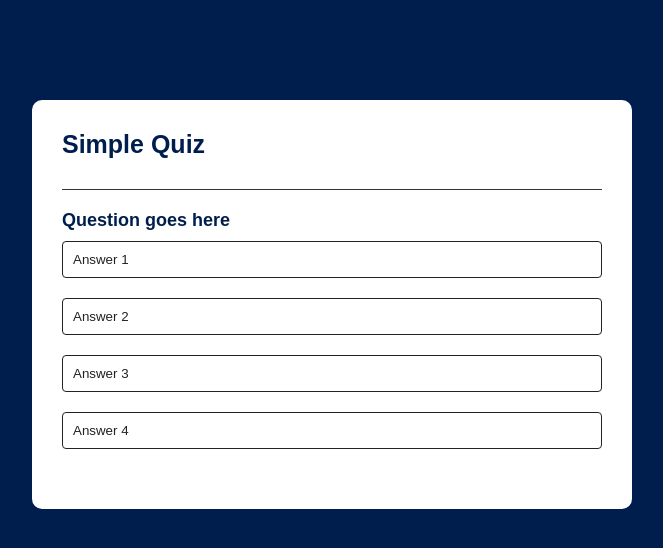
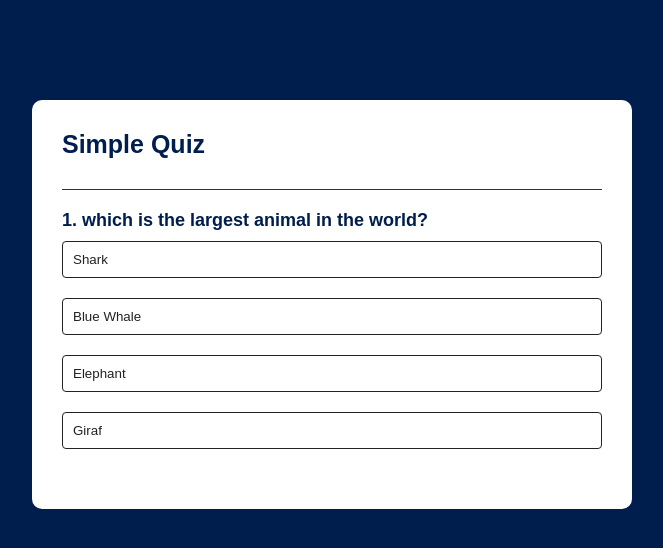
Before and after one commit to roksanadilshad/Quize-app, a plain HTML site: page index.html in a window 1280 px wide. Shown: the whole page, without its empty margins (308-971 px from the left). Drawn offline with Linux system fonts and the light colour scheme.

Commit message:
Add script file

```diff
--- a/index.html
+++ b/index.html
@@ -22,5 +22,7 @@
         </div>
     </div>
 
+
+    <script src="script.js"></script>
 </body>
 </html>
--- /dev/null
+++ b/script.js
@@ -0,0 +1,109 @@
+const questions = [
+    {
+        questions:"which is the largest animal in the world?",
+        answers:[
+            {text:"Shark", correct:false},
+            {text:"Blue Whale", correct:true},
+            {text:"Elephant", correct:false},
+            {text:"Giraf", correct:false},
+        ]
+    },
+    {
+        questions:"which is the smallest animal in the world?",
+        answers:[
+            {text:"ant", correct:false},
+            {text:"Myxobolus Shekel", correct:true},
+            {text:"cat", correct:false},
+            {text:"dog", correct:false},
+        ]
+    },
+    {
+        questions:"which is the smallest country in the world?",
+        answers:[
+            {text:"vatican city", correct:true},
+            {text:"Bhutan", correct:false},
+            {text:"Nepal", correct:false},
+            {text:"Shri Lanka", correct:false},
+        ]
+    },
+    {
+        questions:"which is the largest desert in the world?",
+        answers:[
+            {text:"Kalahari", correct:false},
+            {text:"Gobi", correct:false},
+            {text:"Sahara", correct:false},
+            {text:"Antartica", correct:true},
+        ]
+    },
+    {
+        questions:"which is the smallest continent in the world?",
+        answers:[
+            {text:"Asia", correct:false},
+            {text:"Australia", correct:true},
+            {text:"Arctic", correct:false},
+            {text:"Africa", correct:false},
+        ]
+    }
+];
+
+const questionElement = document.getElementById("question");
+const answerButton = document.getElementById("answer-buttons");
+const nextButton = document.getElementById("next-btn");
+
+let currentQuestionIndex = 0;
+let score = 0;
+
+function startQuiz(){
+    currentQuestionIndex = 0;
+    score = 0;
+    nextButton.innerHTML = "Next";
+    showQuestion();
+}
+function showQuestion(){
+    resetState();
+    let currentQuestion = questions[currentQuestionIndex];
+    let questionNo = currentQuestionIndex + 1;
+    questionElement.innerHTML = questionNo + ". " + currentQuestion.questions;
+
+    currentQuestion.answers.forEach(answer => {
+        const button = document.createElement("button");
+        button.innerHTML = answer.text;
+        button.classList.add("btn");
+        answerButton.appendChild(button);
+        if(answer.correct){
+            button.dataset.correct = answer.correct;
+        }
+        button.addEventListener("click", selectAnswer);
+    })
+}
+
+
+function resetState(){
+    nextButton.style.display = "none";
+    while(answerButton.firstChild){
+        answerButton.removeChild(answerButton.firstChild)
+    } //it will remove all the previous buttons like answer1,2,3...
+}
+
+function selectAnswer(e){
+    const selectBtn = e.target;
+    const isCorrect = selectBtn.dataset.correct === "true";
+    if(isCorrect){
+        selectBtn.classList.add("correct");
+    }
+    else{
+        selectBtn.classList.add("incorrect");
+    }
+
+
+    Array.from(answerButton.children).forEach(button => {
+        if(button.dataset.correct === "true"){
+            button.classList.add("correct");
+        }
+        button.disabled = true;
+    });
+    nextButton.style.display = "block";
+}
+
+
+startQuiz()
--- a/styles.css
+++ b/styles.css
@@ -63,3 +63,9 @@ body{
     display:  none;
 
 }
+.correct{
+    background: #9aeabc;
+}
+.incorrect{
+    background:  #ff9393;
+}
```
